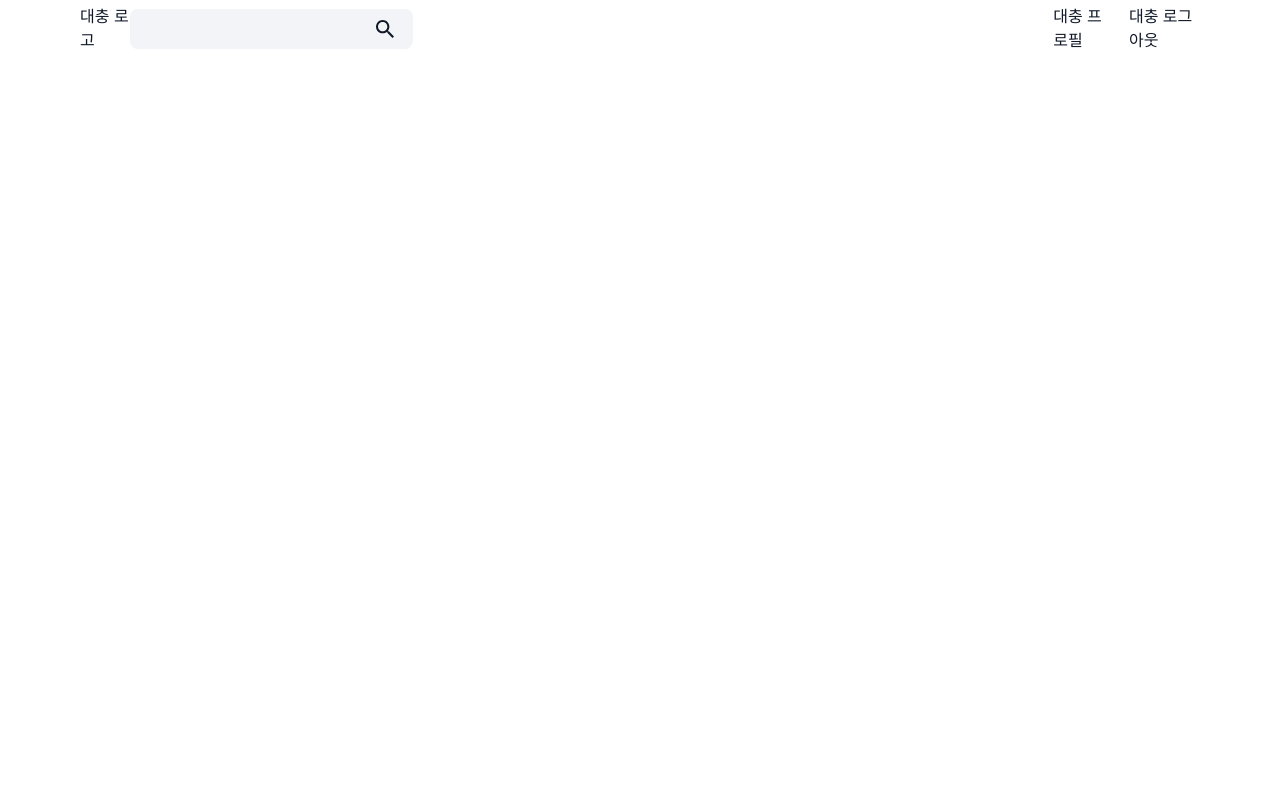
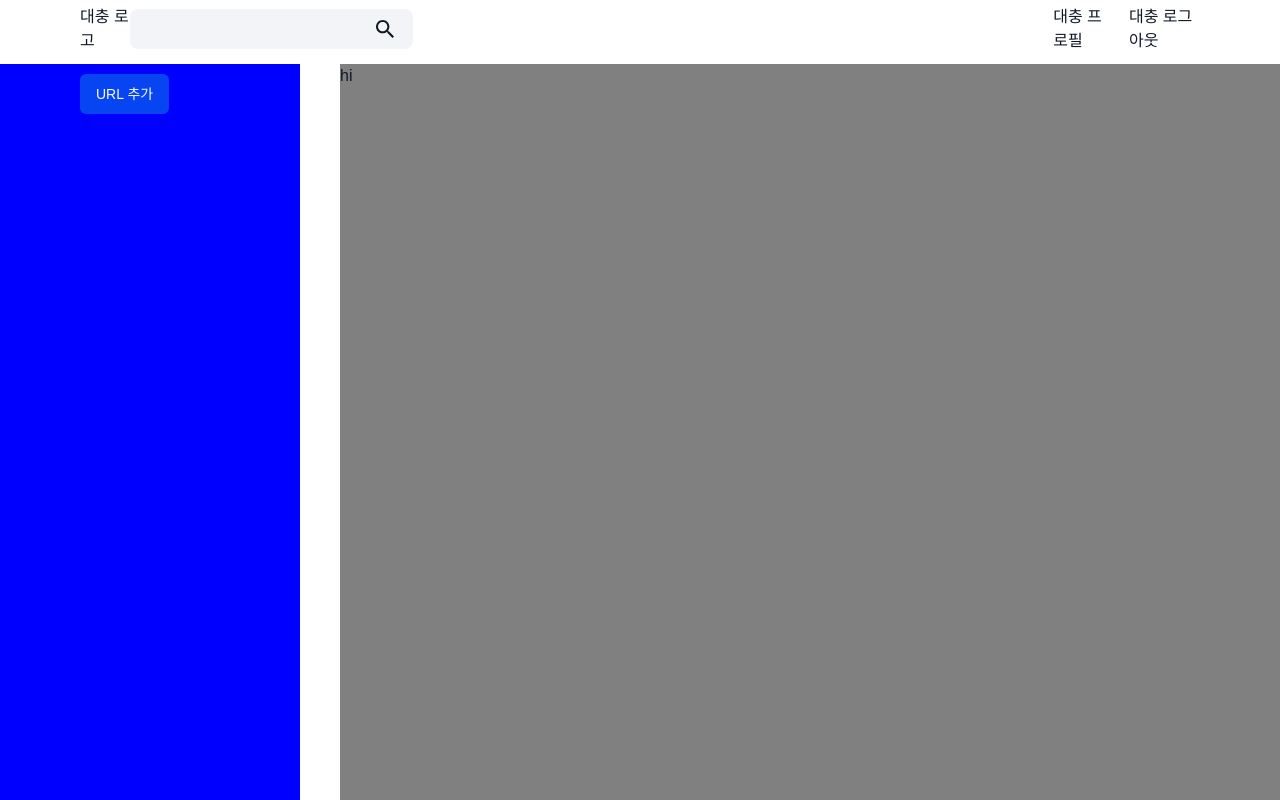
Before and after one commit to DDD-Community/KDKD-Client, a React (Vite) app: page / in a window 1280 px wide. Built offline with nearby package versions, Linux system fonts and the light colour scheme; a web font is replaced by a local one.

Commit message:
feat: Layout 제작 및 LNB 기본 스타일 작성
* 코드 복잡도를 줄이고 재사용성을 높이기 위해 Layout을 제작
* default Layout은 위쪽에 GNB가 위치하고 그 아래에 LNB와 Main이 배치되어 있는 형태

```diff
--- /dev/null
+++ b/src/Layout/index.tsx
@@ -0,0 +1,18 @@
+import GNB from '@/components/Home/GNB';
+import LNB from '@/components/Home/LNB';
+import Main from '@/components/Home/Main';
+import { PropsWithChildren } from 'react';
+
+function Layout({ children }: PropsWithChildren) {
+  return (
+    <div>
+      <GNB />
+      <main style={{ display: 'flex' }}>
+        <LNB />
+        <Main>{children}</Main>
+      </main>
+    </div>
+  );
+}
+
+export default Layout;
--- /dev/null
+++ b/src/components/Home/LNB/index.tsx
@@ -0,0 +1,14 @@
+import { Button } from '@/components/ui/button';
+import S from './styles';
+
+function LNB() {
+  return (
+    <S.LNBWrapper>
+      <S.LNBMain>
+        <Button>URL 추가</Button>
+      </S.LNBMain>
+    </S.LNBWrapper>
+  );
+}
+
+export default LNB;
--- /dev/null
+++ b/src/components/Home/LNB/styles.ts
@@ -0,0 +1,17 @@
+import styled from '@emotion/styled';
+
+const LNBWrapper = styled.div`
+  flex-basis: 300px;
+  height: calc(100vh - 64px);
+  padding-left: 80px;
+  background-color: blue;
+`;
+
+const LNBMain = styled.div`
+  margin: 10px 0;
+`;
+
+export default {
+  LNBWrapper,
+  LNBMain,
+};
--- /dev/null
+++ b/src/components/Home/Main/index.tsx
@@ -0,0 +1,8 @@
+import { PropsWithChildren } from 'react';
+import S from './styles';
+
+function Main({ children }: PropsWithChildren) {
+  return <S.Main>{children}</S.Main>;
+}
+
+export default Main;
--- /dev/null
+++ b/src/components/Home/Main/styles.ts
@@ -0,0 +1,13 @@
+import styled from '@emotion/styled';
+
+const Main = styled.div`
+  flex: 1;
+  height: calc(100vh - 64px);
+  margin-left: 40px;
+  overflow: auto;
+  background-color: gray;
+`;
+
+export default {
+  Main,
+};
--- a/src/pages/Home.tsx
+++ b/src/pages/Home.tsx
@@ -1,10 +1,10 @@
-import GNB from '@/components/Home/GNB';
+import Layout from '@/Layout';
 
 function Home() {
   return (
-    <div>
-      <GNB />
-    </div>
+    <Layout>
+      <div style={{ height: '1000px' }}>hi</div>
+    </Layout>
   );
 }
 
```
